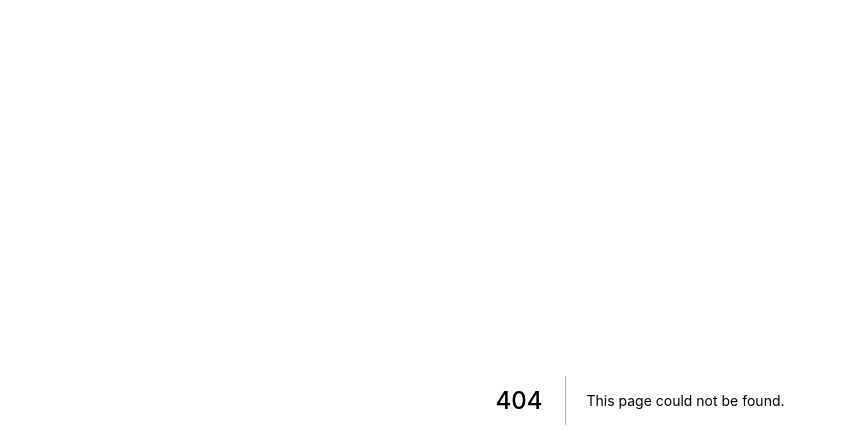
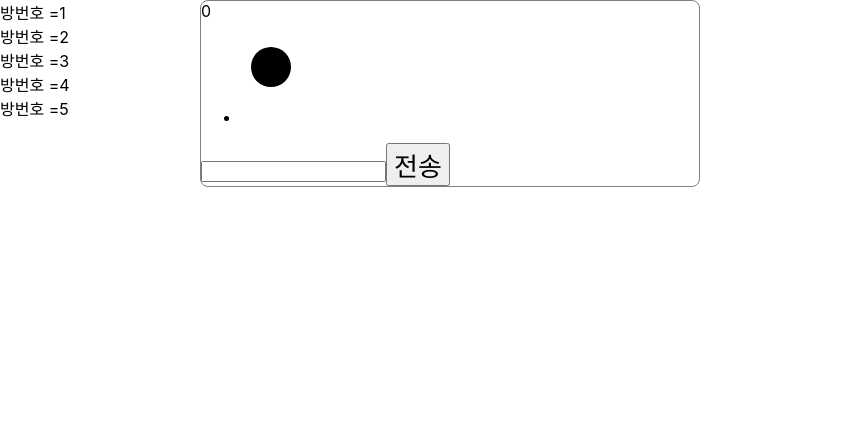
Before and after one commit to SeongMyeong/chat-project-front, a Next.js app: page /chat/room/1 in a window 1280 px wide. Before the commit this address had no page. Shown: the top 448 px of the page, without its empty margins (0-846 px from the left). Built offline with nearby package versions, Linux system fonts and the light colour scheme; no server answers.

Commit message:
🔥 [FEAT] : 룸 테스트

```diff
--- a/components/room/Room.tsx
+++ b/components/room/Room.tsx
@@ -1,4 +1,13 @@
-const Room = () => {
-  return <div></div>;
+import { useRouter } from 'next/router';
+const Room = ({ roomId }) => {
+  const router = useRouter();
+  const handleRoomClick = () => {
+    router.push(`/chat/room/${roomId}`);
+  };
+  return (
+    <div onClick={handleRoomClick} style={{ width: '200px' }}>
+      방번호 ={roomId}
+    </div>
+  );
 };
 export default Room;
--- a/components/room/RoomContainer.tsx
+++ b/components/room/RoomContainer.tsx
@@ -4,8 +4,11 @@ import Room from 'components/room/Room';
 const RoomContainer = () => {
   return (
     <div>
-      <Room />
-      <Room />
+      <Room roomId="1" />
+      <Room roomId="2" />
+      <Room roomId="3" />
+      <Room roomId="4" />
+      <Room roomId="5" />
     </div>
   );
 };
--- a/package.json
+++ b/package.json
@@ -3,7 +3,7 @@
   "version": "0.1.0",
   "private": true,
   "scripts": {
-    "dev": "next dev",
+    "dev": "next --port=3001",
     "build": "next build",
     "start": "next start",
     "lint": "next lint"
--- a/pages/_app.tsx
+++ b/pages/_app.tsx
@@ -1,7 +1,7 @@
 import '../styles/globals.css';
 import '../styles/index.css';
 
-function MyApp({ Component, pageProps }: AppProps) {
+function MyApp({ Component, pageProps }: any) {
   return <Component {...pageProps} />;
 }
 
--- /dev/null
+++ b/pages/chat/room/[room_id].tsx
@@ -0,0 +1,111 @@
+import React, { useState, useEffect } from 'react';
+import { useRouter } from 'next/router';
+import { io } from 'socket.io-client';
+import { SOCKET_EVENT } from 'lib/constants';
+import styled from 'styled-components';
+import ChatMessage from 'components/chat/ChatMessage';
+import RoomContainer from 'components/room/RoomContainer';
+import { faker } from '@faker-js/faker';
+const St = {
+  ChatContainer: styled.div`
+    width: 500px;
+    border: 1px solid gray;
+    border-radius: 8px;
+  `
+};
+const Roompage = () => {
+  const router = useRouter();
+
+  const [id, setId] = useState(faker.datatype.uuid());
+  const [name, setName] = useState(faker.name.firstName());
+  const [msg, setMsg] = useState('');
+  const [userCount, setUserCount] = useState(0);
+  const [messages, setMessages] = useState([{}]);
+  const [recieveMsg, setRecieveMsg] = useState('');
+  const [socket, setSocket] = useState(null);
+
+  console.log('router.aspath', router);
+  useEffect(() => {
+    const socketIo = io('http://localhost:3000/room', {
+      query: {
+        room_id: router.query.room_id
+      }
+    });
+    setSocket(socketIo);
+    function cleanup() {
+      if (socketIo) socketIo.disconnect();
+    }
+    return cleanup;
+    // should only run once and not on every re-render,
+    // so pass an empty array
+  }, [router.query]);
+  const sendMessage = (e: any) => {
+    e.preventDefault();
+    console.log('[masonms] sendMessage: ', msg, id, name);
+
+    socket.emit('message', {
+      room_id: router.query.room_id,
+      id: id,
+      message: msg,
+      time: '',
+      user_name: name
+    });
+    setMsg('');
+  };
+
+  /* 엔터버튼 클릭시 인풋  */
+  useEffect(() => {
+    const handleKeyDown = (event: KeyboardEvent) => {
+      const dir = event.keyCode;
+      if (dir === 13) sendMessage(event);
+    };
+
+    window.addEventListener('keydown', handleKeyDown, false);
+    return () => {
+      window.removeEventListener('keydown', handleKeyDown);
+    };
+  }, [sendMessage]);
+
+  useEffect(() => {
+    if (socket)
+      socket.on(SOCKET_EVENT.USER_COUNT, (count) => {
+        setUserCount(count);
+      });
+  }, [socket]);
+
+  useEffect(() => {
+    if (socket) {
+      socket.on(SOCKET_EVENT.MESSAGE, (msg) => {
+        console.log('[seo] , ', msg);
+        setMessages([...messages, msg]);
+      });
+    }
+  }, [socket, messages]);
+
+  console.log('messages= ', messages);
+  return (
+    <div className="flex">
+      <RoomContainer />
+      <St.ChatContainer>
+        {userCount}
+        <ul id="messages">
+          {messages?.map((messageInfo, index) => (
+            <ChatMessage messageInfo={messageInfo} key={index} id={id} />
+          ))}
+          <li id="usercount" />
+        </ul>
+        <input
+          id="msginput"
+          autoComplete="off"
+          type="text"
+          onChange={(e) => setMsg(e.target.value)}
+          value={msg}
+        />
+        <button type="button" onClick={sendMessage}>
+          전송
+        </button>
+      </St.ChatContainer>
+    </div>
+  );
+};
+export default Roompage;
--- /dev/null
+++ b/pages/chat/room/index.tsx
@@ -0,0 +1,5 @@
+const Room = () => {
+  return <div></div>;
+};
+
+export default Room;
--- a/store/chat.ts
+++ b/store/chat.ts
@@ -24,8 +24,9 @@ const chat = createSlice({
   name: 'chat',
   initialState,
   reducers: {
-    setMyPageTabkey(state, action: PayloadAction<string>) {
+    setSocket(state, action: PayloadAction<any>) {
       //state.myPageTabKey = action.payload;
+      state.socket = action.payload;
     }
   },
   extraReducers(builder) {
```
Also changed, not shown: pages/chat/index.tsx (+65 -49 lines).
